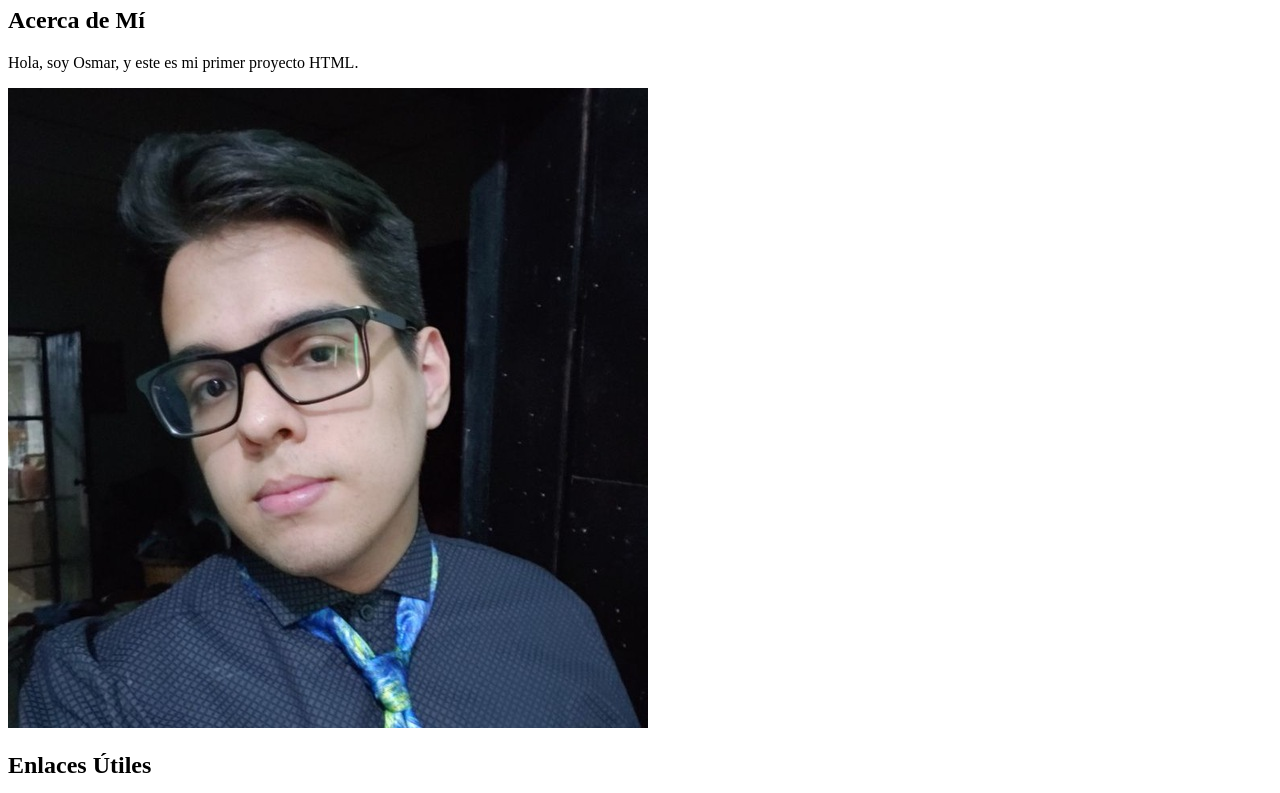
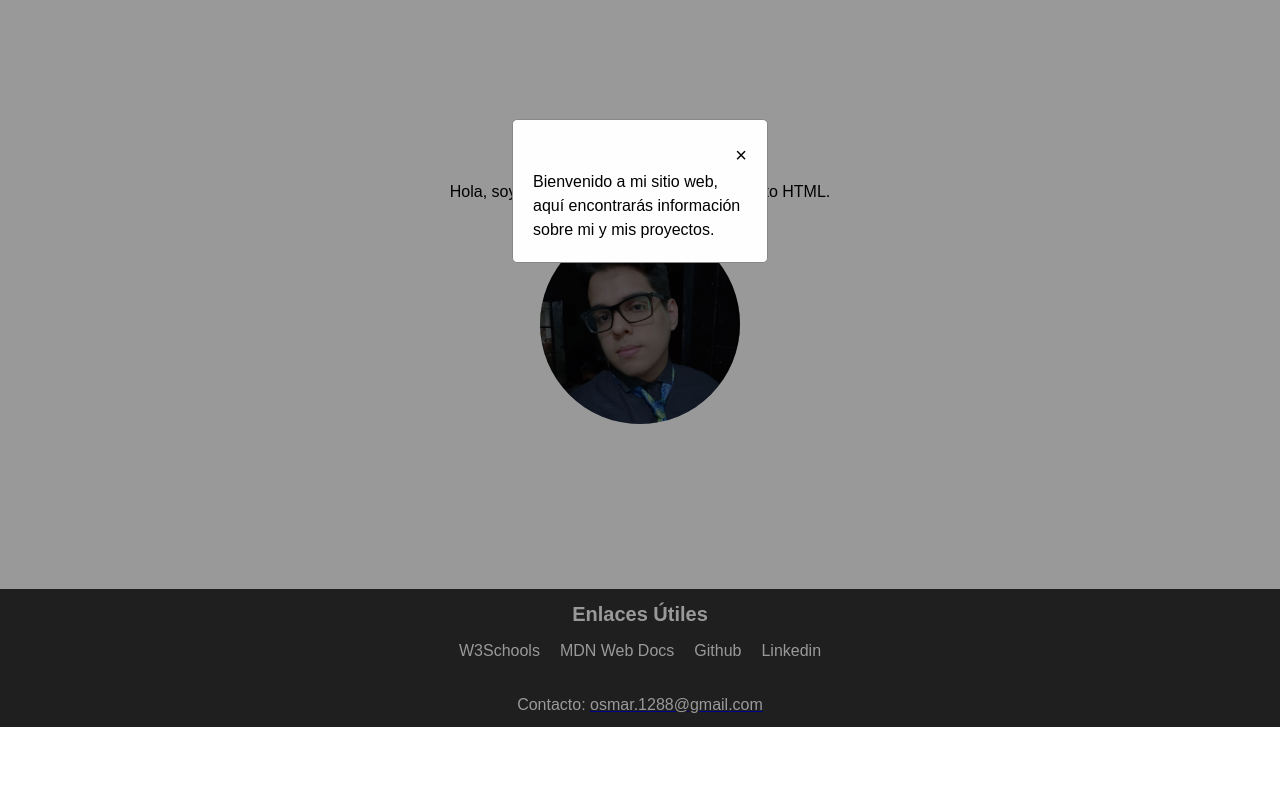
Before and after one commit to Xizted/about_me, a plain HTML site: page index.html in a window 1280 px wide. Shown: the part 73-866 px from the top of the page. After the commit the page ends 800 px from the top, so only its background shows below. Drawn offline with Linux system fonts and the light colour scheme; the site is published under a folder, as on GitHub Pages, so addresses that start at the root find nothing.

Commit message:
Initial Commit

```diff
--- a/index.html
+++ b/index.html
@@ -4,7 +4,7 @@
     <meta charset="UTF-8" />
     <meta name="viewport" content="width=device-width, initial-scale=1.0" />
     <title>Mi Primera Página Web</title>
-    <link rel="stylesheet" href="/assets/css/styles.css" />
+    <link rel="stylesheet" href="./assets/css/styles.css" />
   </head>
   <body>
     <header class="header">
@@ -16,7 +16,7 @@
         Hola, soy Osmar, y este es mi primer proyecto HTML.
       </p>
       <div class="section__image">
-        <img src="assets/img/image.jpeg" alt="Foto de Osmar" />
+        <img src="./assets/img/image.jpeg" alt="Foto de Osmar" />
       </div>
     </section>
     <nav class="nav">
@@ -48,6 +48,6 @@
         >
       </p>
     </footer>
-    <script src="/assets/js/main.js"></script>
+    <script src="./assets/js/main.js"></script>
   </body>
 </html>
```
